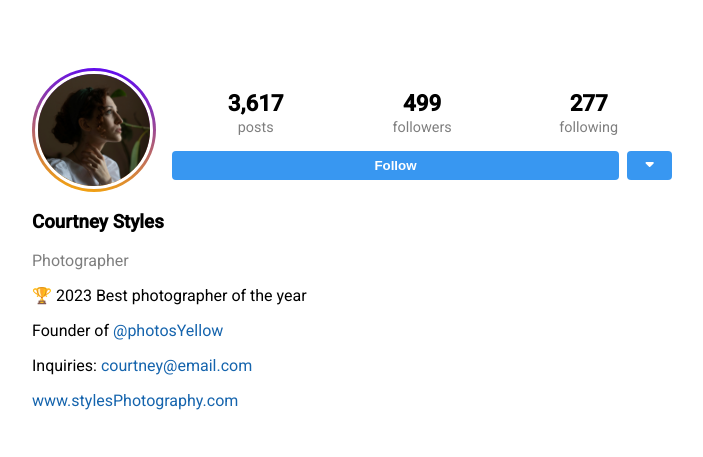
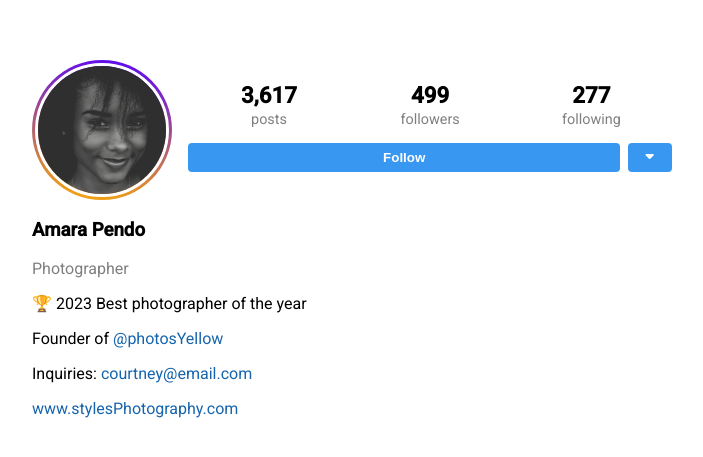
Before and after one commit to 2Kelvin/useState-react-hook, a React (Create React App) app: page / in a window 1280 px wide. Shown: the part 161-618 px from the top of the page, without its empty margins (288-991 px from the left). Built offline with nearby package versions, Linux system fonts and the light colour scheme.

Commit message:
african love

```diff
--- a/src/App.css
+++ b/src/App.css
@@ -1,6 +1,5 @@
 .App {
   width: 50vw;
-  padding: 1rem;
 }
 
 .App .picAndFollow {
@@ -17,8 +16,8 @@
 }
 
 .App .picAndFollow .imageDiv img {
-  height: 7rem;
-  width: 7rem;
+  height: 8rem;
+  width: 8rem;
   border-radius: 50%;
   object-fit: cover;
   padding: 0;
--- a/src/App.js
+++ b/src/App.js
@@ -1,5 +1,5 @@
 import './App.css';
-import profilePic from './prof.jpg';
+import profilePic from './girl1.jpg';
 import { FaCaretDown } from "react-icons/fa6";
 import { useState } from 'react';
 
@@ -53,7 +53,7 @@ function App() {
 
       {/* profile bio */}
       <div className='profileBio'>
-        <h3>Courtney Styles</h3>
+        <h3>Amara Pendo</h3>
         <p className='career'>Photographer</p>
         <p>🏆 2023 Best photographer of the year</p>
         <p>Founder of <span className='blueLink'>@photosYellow</span></p>
```
Also changed, not shown: src/girl1.jpg (added), src/prof.jpg (deleted).
